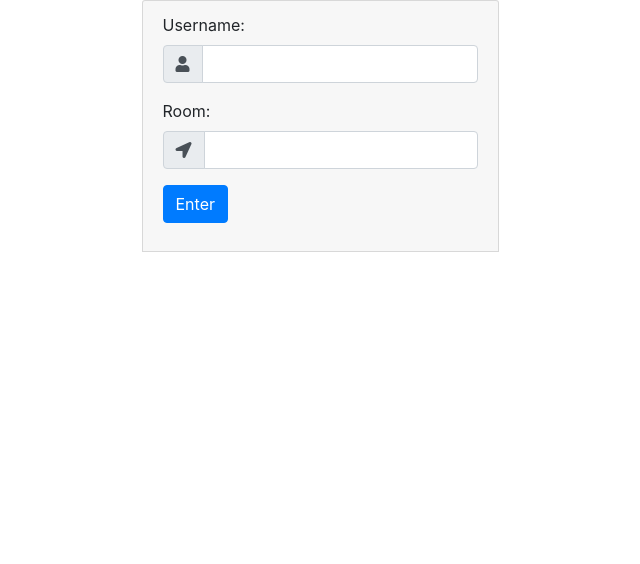
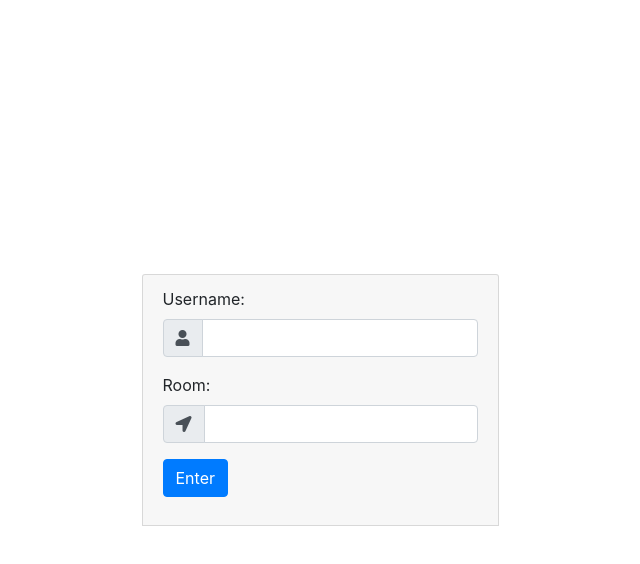
Before and after one commit to wakkoism/sockets-basics, a website built with webpack: page public/index.html in a window 1280 px wide. Shown: the whole page, without its empty margins (320-960 px from the left). Built offline with nearby package versions, Linux system fonts and the light colour scheme; files whose address does not match are found by name.

Commit message:
Add vertical alignment

```diff
--- a/public/css/stylesheet.css
+++ b/public/css/stylesheet.css
@@ -17,3 +17,9 @@ html {
 .clear-chat .border-right, .send-message .border-right {
   margin-right: 4px;
 }
+.vertical-center {
+  min-height: 100vh;
+  margin: 0;
+  display: flex;
+  align-items: center;
+}
--- a/public/index.html
+++ b/public/index.html
@@ -19,6 +19,7 @@
   <script type="text/javascript" src="https://cdn.jsdelivr.net/npm/moment@2.20.1/moment.min.js"></script>
 </head>
 <body>
+  <div class="vertical-center">
     <div class="container">
       <div class="row justify-content-md-center chat-form hide">
         <div class="col-md-auto card card-header">
@@ -96,6 +97,7 @@
         </div>
       </div>
     </div>
+  </div>
   <script type="text/javascript" src="/js/app.js"></script>
 </body>
 </html>
```
Lines whose indentation alone changed are shown as unchanged.
